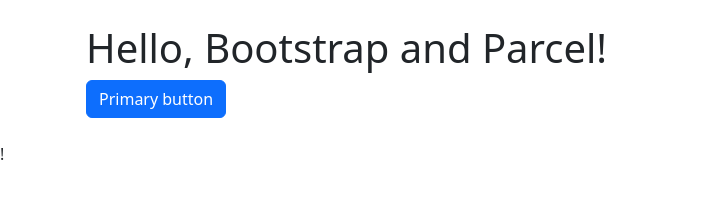
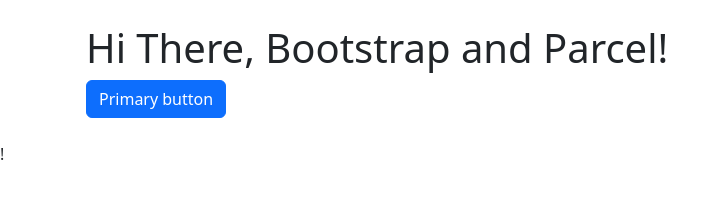
Before and after one commit to Nattie-Nkosi/bootstrap-boilerplate, a website built with Parcel: page src/index.html in a window 1280 px wide. Shown: the whole page, without its empty margins (0-728 px from the left). Built offline with nearby package versions, Linux system fonts and the light colour scheme.

Commit message:
Initial commit

```diff
--- a/src/index.html
+++ b/src/index.html
@@ -9,7 +9,7 @@
   </head>
   <body>
     <div class="container py-4 px-3 mx-auto">
-      <h1>Hello, Bootstrap and Parcel!</h1>
+      <h1>Hi There, Bootstrap and Parcel!</h1>
       <button class="btn btn-primary">Primary button</button>
     </div>
   </body>
```
